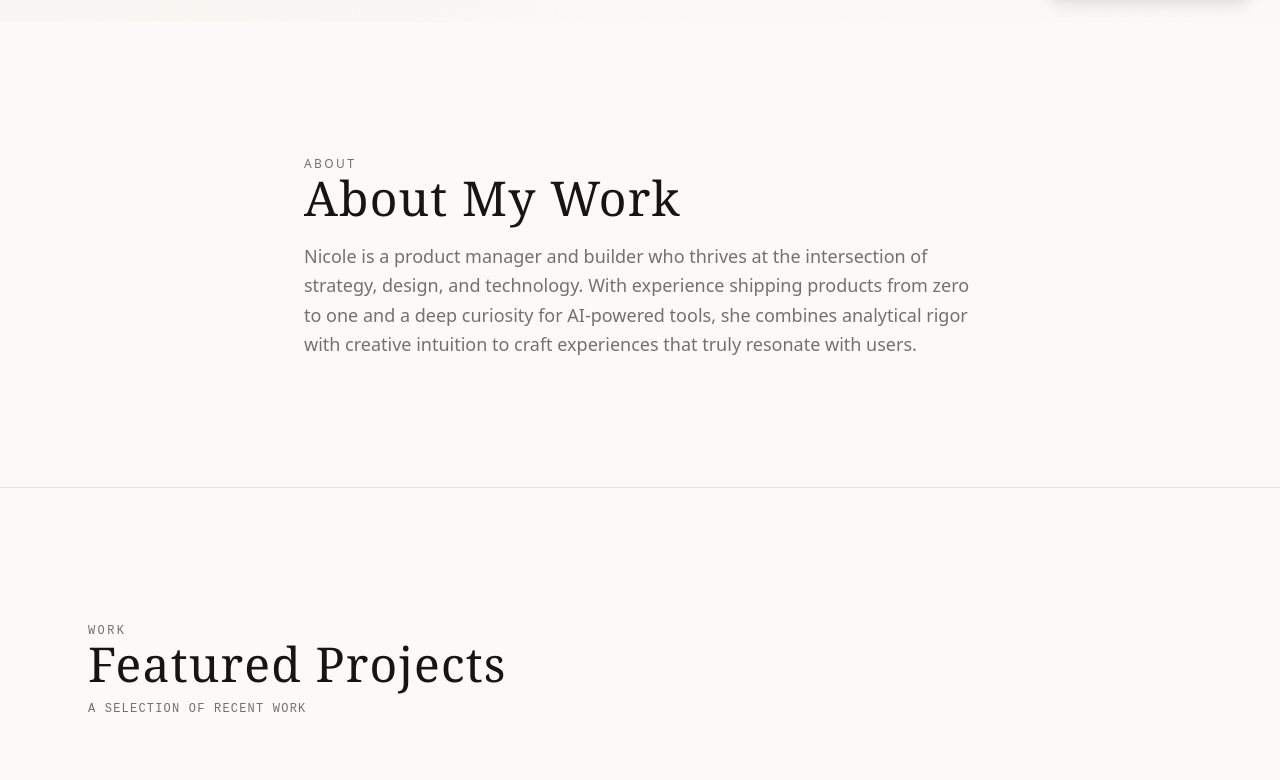
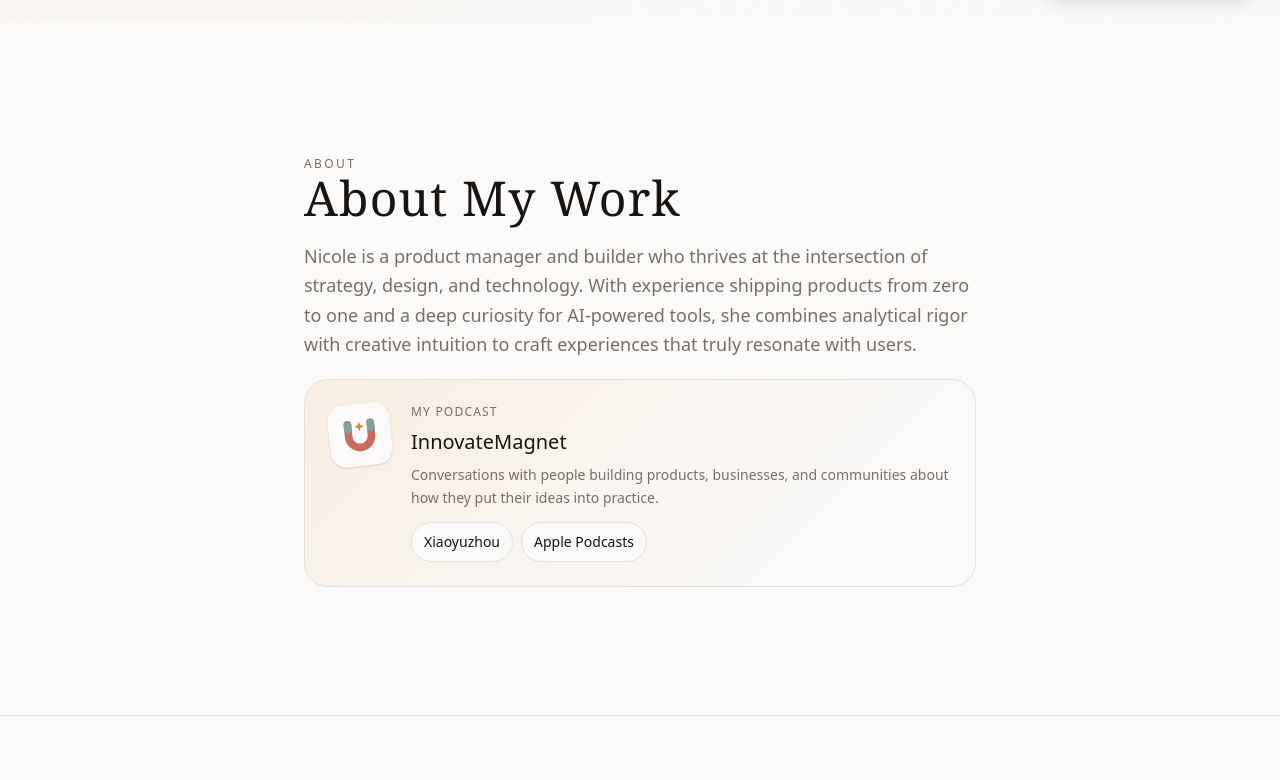
Before and after one commit to YuqingNicole/Selfpage, a Next.js app: page / in a window 1280 px wide. Shown: the part 778-1558 px from the top of the page. Built offline with nearby package versions, Linux system fonts and the light colour scheme; no server answers; grey boxes are pictures that could not be loaded.

Commit message:
Add InnovateMagnet podcast to the home page (#80)
* Add InnovateMagnet podcast to the home page

* Style InnovateMagnet as a playful podcast card

```diff
--- a/src/views/Home.tsx
+++ b/src/views/Home.tsx
@@ -139,6 +139,36 @@ export default function Home() {
                   {tr.aboutTitle}
                 </h2>
                 <p className="text-lg font-light leading-relaxed text-muted-foreground">{tr.biography}</p>
+                <div className="flex items-start gap-4 rounded-3xl border border-border bg-background p-4 sm:gap-5 sm:p-6"
+                  style={{ backgroundImage: 'linear-gradient(135deg, var(--accent-warm-muted), transparent 80%)' }}
+                >
+                  <div className="shrink-0 -rotate-6 rounded-2xl bg-background p-2.5 shadow-sm">
+                    <svg aria-hidden="true" width="42" height="42" viewBox="0 0 44 44" fill="none">
+                      <path d="M10 10v13a12 12 0 0 0 24 0V10" stroke="#c76c61" strokeWidth="8" strokeLinecap="round" />
+                      <path d="M10 10v5m24-5v5" stroke="#82a39c" strokeWidth="8" strokeLinecap="round" />
+                      <path d="m22 8 1.4 3.6L27 13l-3.6 1.4L22 18l-1.4-3.6L17 13l3.6-1.4L22 8Z" fill="#c58c3d" />
+                    </svg>
+                  </div>
+                  <div className="min-w-0 space-y-2">
+                    <p className="text-xs tracking-widest uppercase text-muted-foreground">{lang === 'zh' ? '我的播客' : 'My podcast'}</p>
+                    <h3 className="break-words text-xl font-medium">
+                      {lang === 'zh' ? '创新磁场' : 'InnovateMagnet'}
+                    </h3>
+                    <p className="text-sm leading-relaxed text-muted-foreground">
+                      {lang === 'zh'
+                        ? '和做产品、创业、做社区的人聊聊，他们的点子是怎么落地的。'
+                        : 'Conversations with people building products, businesses, and communities about how they put their ideas into practice.'}
+                    </p>
+                    <div className="flex flex-wrap gap-2 pt-1 text-sm">
+                      <a className="inline-flex min-h-10 items-center rounded-full border border-border bg-background px-3 hover:underline focus-visible:outline focus-visible:outline-2 focus-visible:outline-offset-2" href="https://www.xiaoyuzhoufm.com/podcast/6690ef48f0e0f244ed4a172b">
+                        {lang === 'zh' ? '小宇宙' : 'Xiaoyuzhou'}
+                      </a>
+                      <a className="inline-flex min-h-10 items-center rounded-full border border-border bg-background px-3 hover:underline focus-visible:outline focus-visible:outline-2 focus-visible:outline-offset-2" href="https://podcasts.apple.com/us/podcast/id1760664714">
+                        {lang === 'zh' ? 'Apple 播客' : 'Apple Podcasts'}
+                      </a>
+                    </div>
+                  </div>
+                </div>
               </div>
             </ScrollReveal>
           </div>
```
